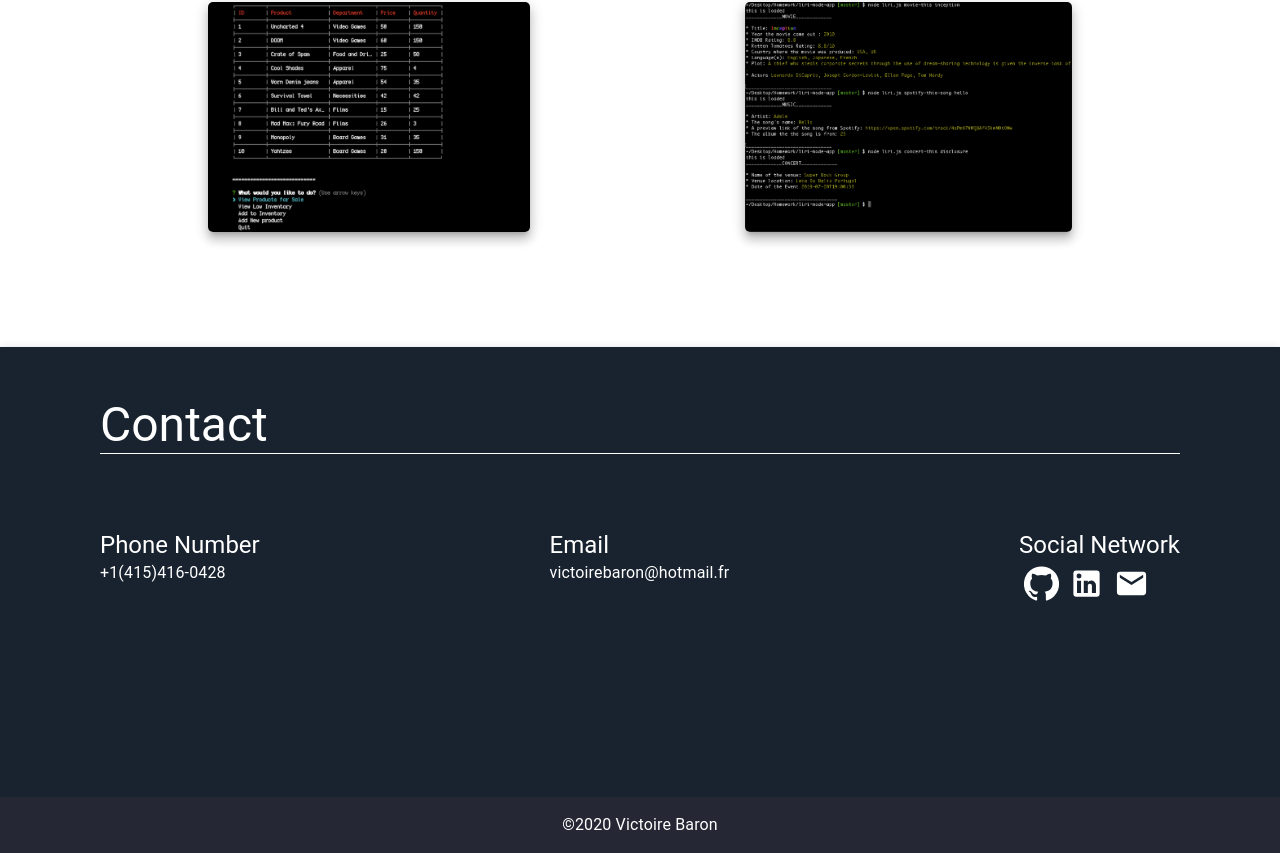
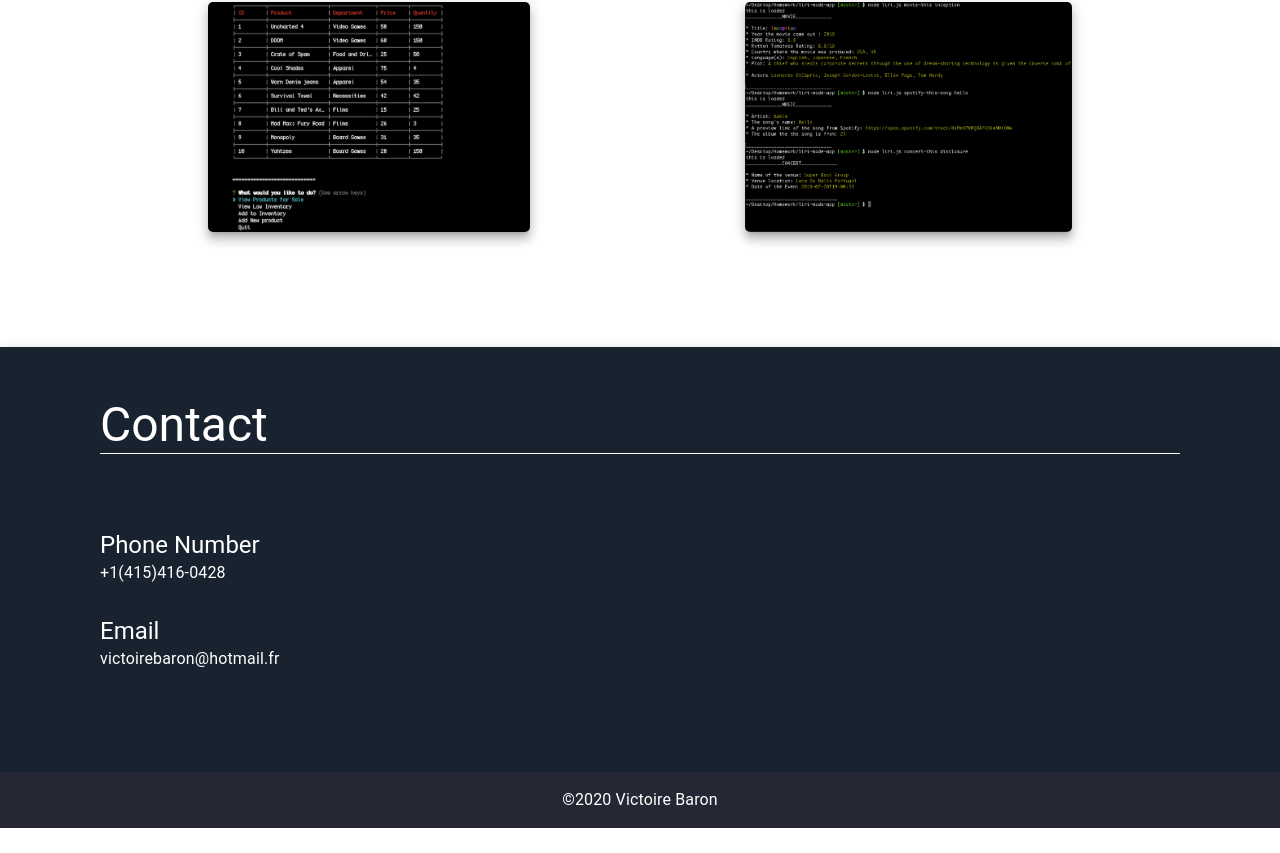
Before and after one commit to Victoire44/portfolio-react, a React (Create React App) app: page / in a window 1280 px wide. Shown: the part 3882-4735 px from the top of the page. After the commit the page ends 4710 px from the top, so only its background shows below. Built offline with nearby package versions, Linux system fonts and the light colour scheme.

Commit message:
cursor on the cards and redesign contact

```diff
--- a/src/components/Card/index.js
+++ b/src/components/Card/index.js
@@ -1,14 +1,20 @@
 import React from 'react';
 import { makeStyles, IconButton, Link, Typography, Paper } from "@material-ui/core";
+import GitHubIcon from "@material-ui/icons/GitHub";
+import LockIcon from '@material-ui/icons/Lock';
+
 
 const radius = 1
 const useStyles = makeStyles(theme => ({
-    paper: {
+    paper: props => ({
         height: 230,
         position: "relative",
         marginBottom: theme.spacing(8),
-        borderRadius: theme.spacing(radius)
-    },
+        borderRadius: theme.spacing(radius),
+        "&:hover": {
+            cursor: props.locked ? "not-allowed" : "pointer"
+        }
+    }),
     media: {
         height: "100%",
         borderRadius: theme.spacing(radius)
@@ -29,10 +35,10 @@ const useStyles = makeStyles(theme => ({
         transition: "all 300ms ease-out",
         "&:hover": {
             opacity: 0.95,
-           "& .makeStyles-media-246": {
+            "& .makeStyles-media-246": {
                 filter: "grayscale(50%)"
             }
-           }
+        }
     },
     info: {
         padding: theme.spacing(2, 5),
@@ -43,11 +49,18 @@ const useStyles = makeStyles(theme => ({
     },
     description: {
         lineHeight: 1.8
-    }
+    },
+    icons: props => ({
+        color: "#fff",
+        "&:hover": {
+            cursor: props.locked ? "not-allowed" : "pointer",
+            color: "black",
+        }
+    })
 }));
 
 export default function MediaCard(props) {
-    const classes = useStyles();
+    const classes = useStyles(props);
 
     return (
         <Paper className={classes.paper} elevation={8}>
@@ -66,7 +79,10 @@ export default function MediaCard(props) {
                         {props.text}
                     </Typography>
                     <Link href={props.github} target="_blank" rel="noopener">
-                        <IconButton>{props.icon}</IconButton>
+                        <IconButton>{(props.locked ?
+                            <LockIcon className={classes.icons} style={{ color: "white" }} fontSize="large" aria-label="github" /> :
+                            <GitHubIcon className={classes.icons} fontSize="large" aria-label="github" />)}
+                        </IconButton>
                     </Link>
                 </div>
             </Link>
--- a/src/components/Contact/index.js
+++ b/src/components/Contact/index.js
@@ -5,7 +5,7 @@ import SocialNetwork from "../SocialNetwork";
 const useStyles = makeStyles(theme => ({
     root: {
         background: "#19232f",
-        height: theme.spacing(90),
+        height: theme.spacing(85),
         paddingTop: theme.spacing(10),
         "& .MuiDivider-root": {
             background: "white"
@@ -19,8 +19,11 @@ const useStyles = makeStyles(theme => ({
     },
     contact: {
         [theme.breakpoints.down('sm')]: {
-            flexDirection: "column"
+            margin: theme.spacing(4)
         },
+        "& div": {
+            marginBottom: theme.spacing(6),
+        }
     }
 }));
 
@@ -35,19 +38,15 @@ export default function Contact() {
                         <Typography variant="h3" data-aos="fade-right" data-aos-duration="1000">Contact</Typography>
                         <Divider />
                     </Box>
-                    <Box display="flex" justifyContent="space-between" className={classes.contact}>
-                        <Box flexDirection="column" justifyContent="center">
-                            <Typography lineHeight={8} variant="h5" >Phone Number</Typography>
+                    <Box className={classes.contact}>
+                        <div>
+                            <Typography variant="h5" >Phone Number</Typography>
                             <Typography>+1(415)416-0428</Typography>
-                        </Box>
-                        <Box flexDirection="column">
+                        </div>
+                        <div >
                             <Typography variant="h5">Email</Typography>
                             <Typography>victoirebaron@hotmail.fr</Typography>
-                        </Box>
-                        <Box flexDirection="column">
-                            <Typography variant="h5">Social Network </Typography>
-                            <SocialNetwork />
-                        </Box>
+                        </div>
                     </Box>
                 </Container>
             </AppBar>
--- a/src/components/Header/index.js
+++ b/src/components/Header/index.js
@@ -84,8 +84,8 @@ export default function Header() {
                             duration={600}
                         >
                             <svg viewBox="0 0 100 100" className={classes.logo}>
-                                <text x="10" y="77" font-family="Arial" font-size="73">V</text>
-                                <text x="46" y="77" font-family="Arial" font-size="73">B</text>
+                                <text x="10" y="77" fontFamily="Arial" fontSize="73">V</text>
+                                <text x="46" y="77" fontFamily="Arial" fontSize="73">B</text>
                             </svg>
                         </Link>
                         <Typography className={classes.menu}>
--- a/src/components/Projects/index.js
+++ b/src/components/Projects/index.js
@@ -15,9 +15,6 @@ import purrfectmatch from "../Projects/assets/purr-fect-match.png";
 import campdad from "../Projects/assets/campdad.png";
 import firminGirard from "../Projects/assets/firmin-girard.png";
 import blogClem from "../Projects/assets/blog-clem.png";
-// import campmom from "../Projects/assets/campmom.png";
-import GitHubIcon from "@material-ui/icons/GitHub";
-import LockIcon from '@material-ui/icons/Lock';
 
 const useStyles = makeStyles(theme => ({
     root: {
@@ -33,12 +30,6 @@ const useStyles = makeStyles(theme => ({
         justifyContent: "space-around",
 
     },
-    icons: {
-        color: "#fff",
-        "&:hover": {
-            color: "black",
-        }
-    },
     "@global": {
         ".MuiBox-root-281": {
             [theme.breakpoints.down(680)]: {
@@ -46,7 +37,7 @@ const useStyles = makeStyles(theme => ({
                 justifyContent: "center"
             }
         }
-    }
+    },
 }));
 
 
@@ -82,7 +73,7 @@ export default function Projects() {
                         tools="React.js,Material.UI"
                         github="https://github.com/Victoire44/Firmin-Girard"
                         heroku="https://victoire44.github.io/firmin-girard"
-                        icon={<GitHubIcon className={classes.icons} fontSize="large" aria-label="github" />}
+                        locked={false}
                     /> : null)}
                     {(categoriesToShow.includes("projects") ? <Card
                         image={blogClem}
@@ -90,7 +81,7 @@ export default function Projects() {
                         alt="Blog Clem"
                         tools="React.js, Material.UI"
                         text="A writer who shares her newsletters (coming soon)"
-                        icon={<LockIcon style={{ color: "white" }} fontSize="large" aria-label="github" />}
+                        locked={true}
                     /> : null)}
                     {(categoriesToShow.includes("team") ? <Card
                         image={campdad}
@@ -100,7 +91,7 @@ export default function Projects() {
                         tools="jQuery"
                         github="https://github.com/Victoire44/project1"
                         heroku="https://victoire44.github.io/project1/"
-                        icon={<GitHubIcon className={classes.icons} fontSize="large" aria-label="github" />}
+                        locked={false}
                     /> : null)}
                     {(categoriesToShow.includes("projects") ? <Card
                         image={memory}
@@ -110,7 +101,7 @@ export default function Projects() {
                         text="Click on an image to earn points, but don't click on any more than once!"
                         github="https://github.com/Victoire44/clicky-game"
                         heroku="https://victoire44.github.io/clicky-game"
-                        icon={<GitHubIcon className={classes.icons} fontSize="large" aria-label="github" />}
+                        locked={false}
                     /> : null)}
                     {(categoriesToShow.includes("projects") ? <Card
                         image={laminar}
@@ -118,7 +109,7 @@ export default function Projects() {
                         alt="Netflix"
                         text="Netflix internal tool for Data Scientists and Streaming Engineers to explore client playback logs"
                         tools="React.js, Material.UI"
-                        icon={<LockIcon style={{ color: "white" }} fontSize="large" aria-label="github" />}
+                        locked={true}
                     /> : null)}
                     {(categoriesToShow.includes("projects") ? <Card
                         image={trainscheduler}
@@ -128,7 +119,7 @@ export default function Projects() {
                         text="Built a train schedule app that incorporates Firebase to host arrival and departure data."
                         github="https://github.com/Victoire44/Train-Scheduler"
                         heroku="https://victoire44.github.io/Train-Scheduler/"
-                        icon={<GitHubIcon className={classes.icons} fontSize="large" aria-label="github" />}
+                        locked={false}
                     /> : null)}
                     {(categoriesToShow.includes("projects") ? <Card
                         image={netflix}
@@ -138,7 +129,7 @@ export default function Projects() {
                         tools="jQuery"
                         github="https://github.com/Victoire44/GifTastic"
                         heroku="https://victoire44.github.io/GifTastic/"
-                        icon={<GitHubIcon className={classes.icons} fontSize="large" aria-label="github" />}
+                        locked={false}
                     /> : null)}
                     {(categoriesToShow.includes("projects") ? <Card
                         image={googlebook}
@@ -148,7 +139,7 @@ export default function Projects() {
                         text="Full Stack app to display books based on user searches. Use of Express.js and MongoDB so that users can save books to review or purchase later."
                         github="https://github.com/Victoire44/Google-Books-Search"
                         heroku="https://google-books-search-vb.herokuapp.com/"
-                        icon={<GitHubIcon className={classes.icons} fontSize="large" aria-label="github" />}
+                        locked={false}
                     /> : null)}
                     {(categoriesToShow.includes("team") ? <Card
                         image={purrfectmatch}
@@ -158,7 +149,7 @@ export default function Projects() {
                         tools="MERN stack"
                         github="https://github.com/Victoire44/Purr-fect-Match"
                         heroku="https://purr-fect-match-vb.herokuapp.com/main"
-                        icon={<GitHubIcon className={classes.icons} fontSize="large" aria-label="github" />}
+                        locked={false}
                     /> : null)}
                     {(categoriesToShow.includes("projects") ? <Card
                         image={wordguess}
@@ -168,7 +159,7 @@ export default function Projects() {
                         text="Word Guessing game created in javaScript where users can guess missing letters of a given word."
                         github="https://github.com/Victoire44/Word-Guess-Game"
                         heroku="https://victoire44.github.io/Word-Guess-Game"
-                        icon={<GitHubIcon className={classes.icons} fontSize="large" aria-label="github" />}
+                        locked={false}
                     /> : null)}
                     {(categoriesToShow.includes("projects") ? <Card
                         image={icecream}
@@ -178,7 +169,7 @@ export default function Projects() {
                         text="Guessing game built with jQuery. You win the game by matching your total score to random number."
                         github="https://github.com/Victoire44/unit-4-game"
                         heroku="https://victoire44.github.io/unit-4-game"
-                        icon={<GitHubIcon className={classes.icons} fontSize="large" aria-label="github" />}
+                        locked={false}
                     /> : null)}
                     {(categoriesToShow.includes("projects") ? <Card
                         image={burger}
@@ -188,7 +179,7 @@ export default function Projects() {
                         text="Eat-Da-Burger is a restaurant app that lets users input the names of burgers they'd like to eat."
                         github="https://github.com/Victoire44/burger"
                         heroku="https://burger-vb.herokuapp.com"
-                        icon={<GitHubIcon className={classes.icons} fontSize="large" aria-label="github" />}
+                        locked={false}
                     /> : null)}
                     {(categoriesToShow.includes("projects") ? <Card
                         image={bamazon}
@@ -197,7 +188,7 @@ export default function Projects() {
                         text="Command line app"
                         tools="Node.js, MySQL"
                         github="https://github.com/Victoire44/Bamazon"
-                        icon={<GitHubIcon className={classes.icons} fontSize="large" aria-label="github" />}
+                        locked={false}
                     /> : null)}
                     {(categoriesToShow.includes("projects") ? <Card
                         image={liri}
@@ -206,7 +197,7 @@ export default function Projects() {
                         tools="Node.js"
                         text="Command line app with band in town, Spotify, OMDB APIs"
                         github="https://github.com/Victoire44/liri-node-app"
-                        icon={<GitHubIcon className={classes.icons} fontSize="large" aria-label="github" />}
+                        locked={false}
                     /> : null)}
                 </Box>
             </Container>
```
